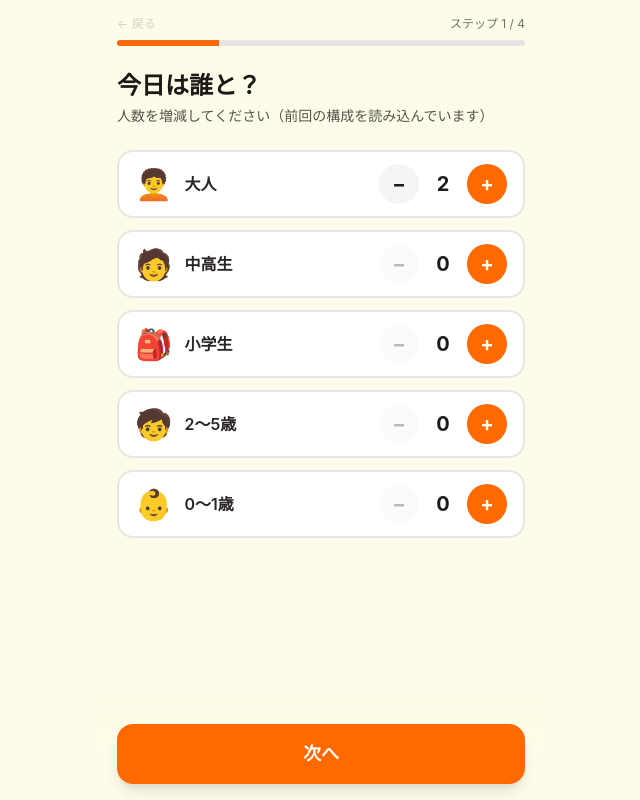
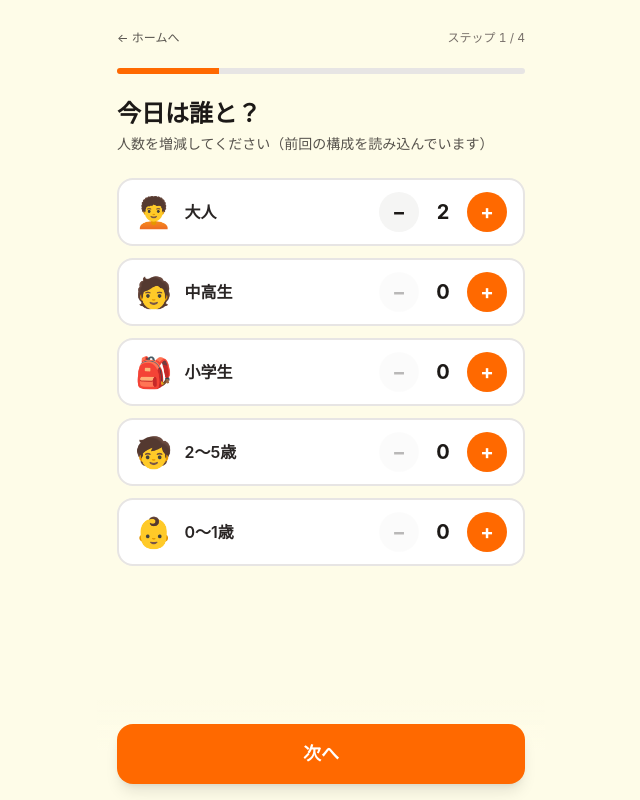
Before and after one commit to yinoue-crypto/weekend-planner, a Next.js app: page /decide in a window 1280 px wide. Shown: the whole page, without its empty margins (319-959 px from the left). Built offline with nearby package versions, Linux system fonts and the light colour scheme.

Commit message:
feat: 候補探しウィザードにホームへ戻るボタンを追加
Co-authored-by: yinoue-crypto <yinoue-crypto@users.noreply.github.com>

```diff
--- a/components/wizard/StepShell.tsx
+++ b/components/wizard/StepShell.tsx
@@ -1,5 +1,6 @@
 "use client";
 
+import Link from "next/link";
 import type { ReactNode } from "react";
 
 type Props = {
@@ -29,18 +30,36 @@ export default function StepShell({
   return (
     <div className="flex flex-col min-h-screen">
       <div className="px-5 pt-4 safe-top">
-        <div className="flex items-center justify-between text-xs text-stone-500 dark:text-stone-400">
+        <div className="flex items-center justify-between gap-3 text-xs text-stone-500 dark:text-stone-400">
+          {onBack ? (
             <button
               type="button"
               onClick={onBack}
-            disabled={!onBack}
-            className="disabled:opacity-30"
+              className="shrink-0 min-h-11 flex items-center text-stone-600 dark:text-stone-300 active:scale-[0.98]"
             >
               ← 戻る
             </button>
-          <span>
+          ) : (
+            <Link
+              href="/"
+              className="shrink-0 min-h-11 flex items-center text-stone-600 dark:text-stone-300 active:scale-[0.98]"
+            >
+              ← ホームへ
+            </Link>
+          )}
+          <div className="flex items-center gap-3 shrink-0">
+            {onBack ? (
+              <Link
+                href="/"
+                className="min-h-11 flex items-center font-medium text-orange-600 dark:text-orange-400 active:scale-[0.98]"
+              >
+                ホーム
+              </Link>
+            ) : null}
+            <span className="tabular-nums">
               ステップ {step} / {total}
             </span>
+          </div>
         </div>
         <div className="mt-2 h-1.5 rounded-full bg-stone-200 dark:bg-stone-700 overflow-hidden">
           <div
```
Lines whose indentation alone changed are shown as unchanged.
